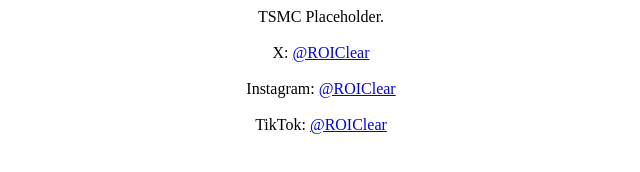
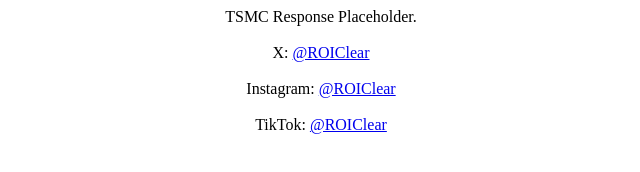
Before and after one commit to bridgetownpartners/roiclear, a plain HTML site: page tsmc-response/index.html in a window 1280 px wide. Shown: the whole page, without its empty margins (319-959 px from the left). Drawn offline with Linux system fonts and the light colour scheme.

Commit message:
Wordsmithing.

```diff
--- a/tsmc-response/index.html
+++ b/tsmc-response/index.html
@@ -1,5 +1,5 @@
 <center>
-    TSMC Placeholder.<br/>
+    TSMC Response Placeholder.<br/>
     &nbsp;<br/>
     X: <a href="https://x.com/ROIClear">@ROIClear</a><br/>
     &nbsp;<br/>
```
